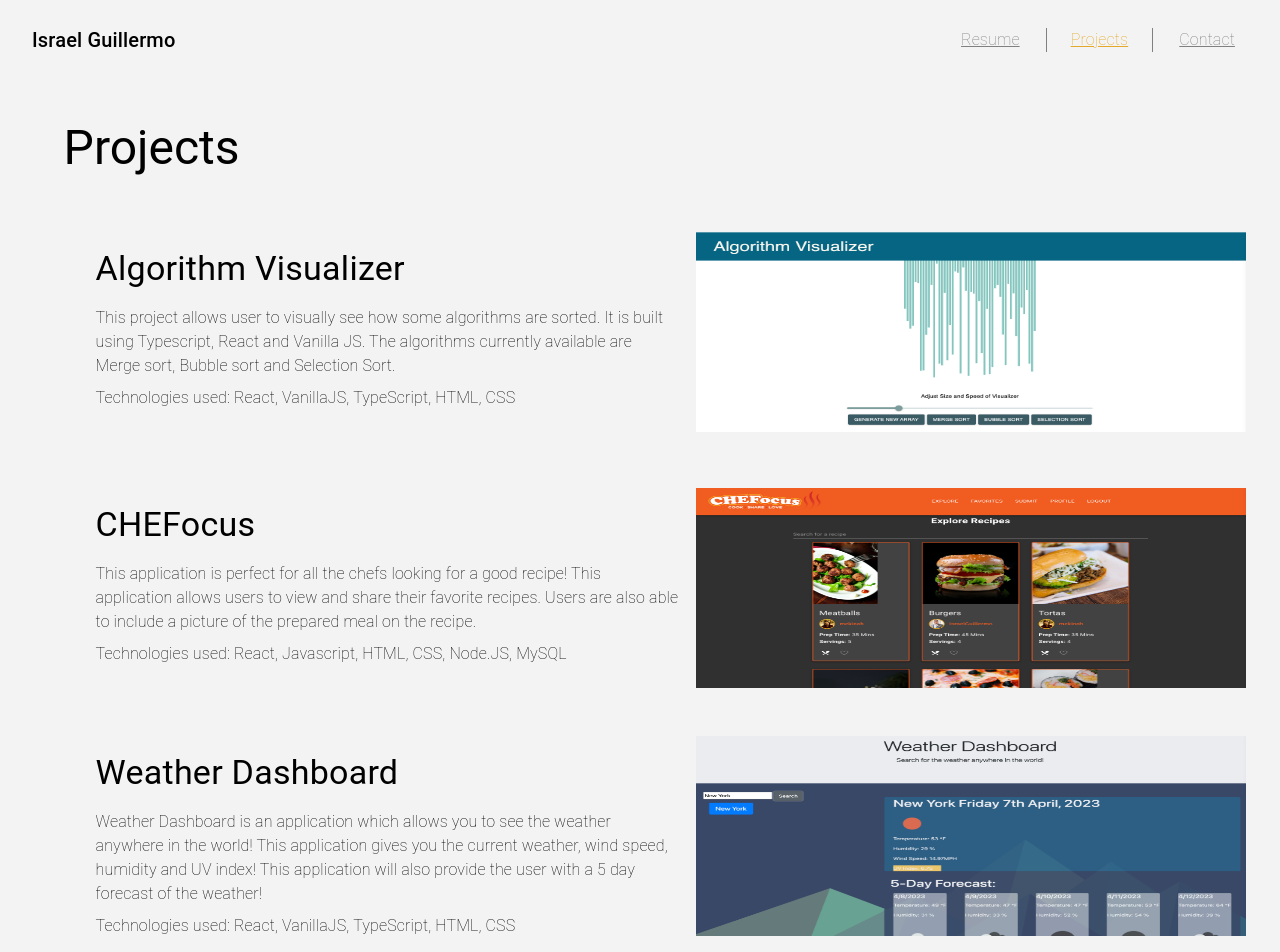
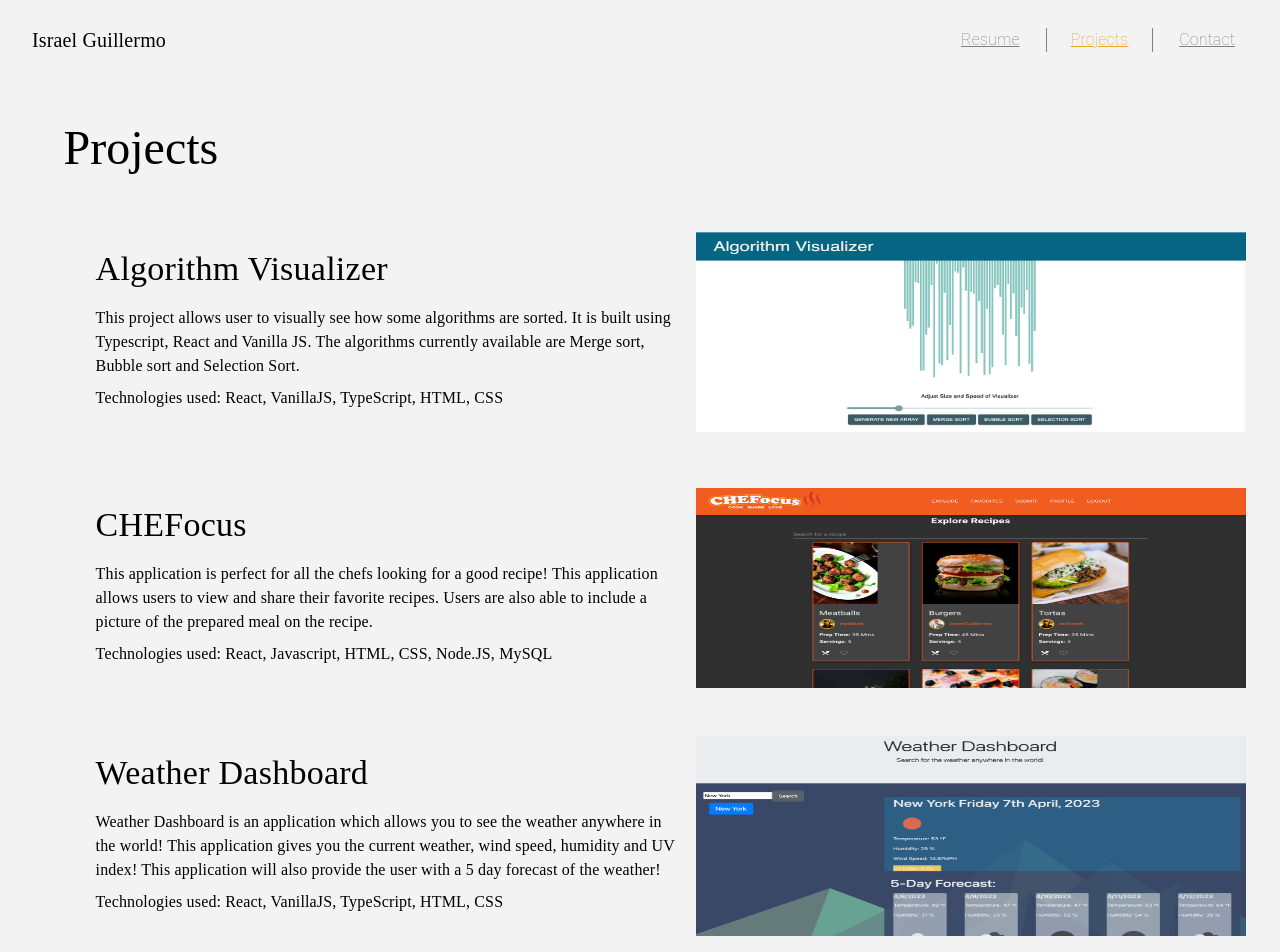
Before and after one commit to IsraelGuillermo/israelguillermo, a Next.js app in the folder israelguillermo.io/: page /projects in a window 1280 px wide. Shown: the top 952 px of the page. Built offline with nearby package versions, Linux system fonts and the light colour scheme.

Commit message:
updates font family

```diff
--- a/israelguillermo.io/src/components/AppNavBar.tsx
+++ b/israelguillermo.io/src/components/AppNavBar.tsx
@@ -30,7 +30,12 @@ export default function AppNavBar() {
       <Box className={styles.navbar}>
         <Toolbar>
           <Link href='/' style={{ textDecoration: 'none' }}>
-            <Typography variant='h6' noWrap className={styles.navName}>
+            <Typography
+              style={{ fontFamily: styles.typography }}
+              variant='h6'
+              noWrap
+              className={styles.navName}
+            >
               Israel Guillermo
             </Typography>
           </Link>
--- a/israelguillermo.io/src/components/styles.module.css
+++ b/israelguillermo.io/src/components/styles.module.css
@@ -34,3 +34,6 @@
 .navName {
   color: black;
 }
+.typography {
+  font-family: 'Raleway', sans-serif;
+}
--- a/israelguillermo.io/src/pages/home.module.css
+++ b/israelguillermo.io/src/pages/home.module.css
@@ -29,3 +29,7 @@
     transform: translate3d(0, 25px, 0);
   }
 }
+
+.typography {
+  font-family: 'Raleway', sans-serif;
+}
--- a/israelguillermo.io/src/pages/index.tsx
+++ b/israelguillermo.io/src/pages/index.tsx
@@ -8,6 +8,11 @@ export default function Home() {
         <meta name='description' content='Personal Website' />
         <meta name='viewport' content='width=device-width, initial-scale=1' />
         <link rel='icon' href='/favicon.ico' />
+        <link rel='preconnect' href='https://fonts.googleapis.com' />
+        <link
+          href='https://fonts.googleapis.com/css2?family=Raleway:wght@300&display=swap'
+          rel='stylesheet'
+        />
       </Head>
       <main>
         <HomePage />
--- a/israelguillermo.io/src/pages/projects.tsx
+++ b/israelguillermo.io/src/pages/projects.tsx
@@ -1,7 +1,6 @@
 import { Box, Typography, useMediaQuery, useTheme } from '@material-ui/core';
-import { Height } from '@material-ui/icons';
 import Head from 'next/head';
-
+import styles from './home.module.css';
 export default function ProjectsPage() {
   const theme = useTheme();
   const smallScreen = useMediaQuery(theme.breakpoints.down('sm'));
@@ -36,7 +35,9 @@ export default function ProjectsPage() {
               textAlign: smallScreen ? 'center' : undefined
             }}
           >
-            <Typography variant='h3'>Projects</Typography>
+            <Typography style={{ fontFamily: styles.typography }} variant='h3'>
+              Projects
+            </Typography>
           </Box>
           <Box
             style={{
@@ -50,16 +51,32 @@ export default function ProjectsPage() {
           >
             <Box style={{ width: smallScreen ? '100%' : '50%', padding: 16 }}>
               <Box style={{ paddingBottom: 16 }}>
-                <Typography variant='h4'>Algorithm Visualizer</Typography>
+                <Typography
+                  style={{ fontFamily: styles.typography }}
+                  variant='h4'
+                >
+                  Algorithm Visualizer
+                </Typography>
               </Box>
               <Box>
-                <Typography style={{ fontWeight: 'lighter', marginBottom: 8 }}>
+                <Typography
+                  style={{
+                    fontWeight: 'lighter',
+                    marginBottom: 8,
+                    fontFamily: styles.typography
+                  }}
+                >
                   This project allows user to visually see how some algorithms
                   are sorted. It is built using Typescript, React and Vanilla
                   JS. The algorithms currently available are Merge sort, Bubble
                   sort and Selection Sort.
                 </Typography>
-                <Typography style={{ fontWeight: 'lighter' }}>
+                <Typography
+                  style={{
+                    fontWeight: 'lighter',
+                    fontFamily: styles.typography
+                  }}
+                >
                   Technologies used: React, VanillaJS, TypeScript, HTML, CSS
                 </Typography>
               </Box>
@@ -89,16 +106,32 @@ export default function ProjectsPage() {
           >
             <Box style={{ width: smallScreen ? '100%' : '50%', padding: 16 }}>
               <Box style={{ paddingBottom: 16 }}>
-                <Typography variant='h4'>CHEFocus</Typography>
+                <Typography
+                  style={{ fontFamily: styles.typography }}
+                  variant='h4'
+                >
+                  CHEFocus
+                </Typography>
               </Box>
               <Box>
-                <Typography style={{ fontWeight: 'lighter', marginBottom: 8 }}>
+                <Typography
+                  style={{
+                    fontWeight: 'lighter',
+                    marginBottom: 8,
+                    fontFamily: styles.typography
+                  }}
+                >
                   This application is perfect for all the chefs looking for a
                   good recipe! This application allows users to view and share
                   their favorite recipes. Users are also able to include a
                   picture of the prepared meal on the recipe.
                 </Typography>
-                <Typography style={{ fontWeight: 'lighter' }}>
+                <Typography
+                  style={{
+                    fontWeight: 'lighter',
+                    fontFamily: styles.typography
+                  }}
+                >
                   Technologies used: React, Javascript, HTML, CSS, Node.JS,
                   MySQL
                 </Typography>
@@ -128,17 +161,33 @@ export default function ProjectsPage() {
           >
             <Box style={{ width: smallScreen ? '100%' : '50%', padding: 16 }}>
               <Box style={{ paddingBottom: 16 }}>
-                <Typography variant='h4'>Weather Dashboard</Typography>
+                <Typography
+                  style={{ fontFamily: styles.typography }}
+                  variant='h4'
+                >
+                  Weather Dashboard
+                </Typography>
               </Box>
               <Box>
-                <Typography style={{ fontWeight: 'lighter', marginBottom: 8 }}>
+                <Typography
+                  style={{
+                    fontWeight: 'lighter',
+                    marginBottom: 8,
+                    fontFamily: styles.typography
+                  }}
+                >
                   Weather Dashboard is an application which allows you to see
                   the weather anywhere in the world! This application gives you
                   the current weather, wind speed, humidity and UV index! This
                   application will also provide the user with a 5 day forecast
                   of the weather!
                 </Typography>
-                <Typography style={{ fontWeight: 'lighter' }}>
+                <Typography
+                  style={{
+                    fontWeight: 'lighter',
+                    fontFamily: styles.typography
+                  }}
+                >
                   Technologies used: React, VanillaJS, TypeScript, HTML, CSS
                 </Typography>
               </Box>
```
Also changed, not shown: israelguillermo.io/src/pages/homepage.tsx (+26 -7 lines).
